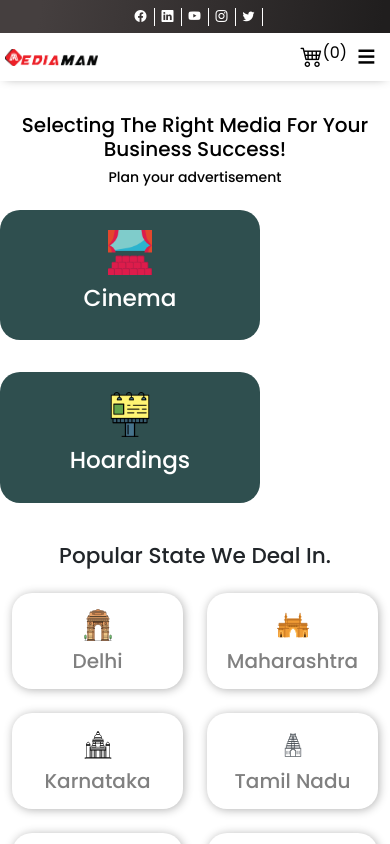
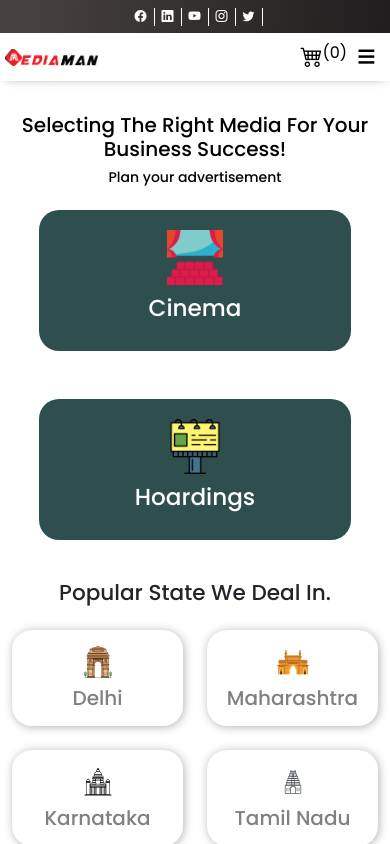
Before and after one commit to Mannumishra/MediaMan, a React (Create React App) app: page / in a window 390 px wide. Shown: the top 844 px of the page. Built offline with nearby package versions, Linux system fonts and the light colour scheme.

Commit message:
update blog and home page

```diff
--- a/src/Component/Blog/SingleBlogPage.jsx
+++ b/src/Component/Blog/SingleBlogPage.jsx
@@ -1,11 +1,23 @@
 import React, { useEffect, useState } from 'react';
 import axios from 'axios';
-import { useParams } from 'react-router-dom';
+import { Link, useParams } from 'react-router-dom';
 import './singleBlogPage.css';
 
 const SingleBlogPage = () => {
   const [blog, setBlog] = useState(null);
+  const [allBlog, setAllBlog] = useState([])
   const { _id } = useParams();  // Assuming you are using 'id' as a URL parameter
+
+  const fetchBlogs = async () => {
+    try {
+      const res = await axios.get("https://mediamanserver.onrender.com/api/blog");
+      if (res.status === 200) {
+        setAllBlog(res.data.data.reverse());
+      }
+    } catch (error) {
+      console.error(error);
+    }
+  };
 
   useEffect(() => {
     const fetchBlog = async () => {
@@ -19,13 +31,21 @@ const SingleBlogPage = () => {
       }
     };
     fetchBlog();
+    fetchBlogs();
   }, [_id]);
 
-  if (!blog) {
+  if (!blog || !allBlog) {
     return <div>Loading...</div>;
   }
 
   return (
+    <>
+      <section className="single-blog">
+        <div className="container">
+          <div className="row">
+
+            <div className="col-md-9">
+
               <div className="single-blog-container">
                 <div className="single-blog-image">
                   <img src={blog.image} alt={blog.blogName} />
@@ -36,6 +56,36 @@ const SingleBlogPage = () => {
                   <div className="blog-description" dangerouslySetInnerHTML={{ __html: blog.blogDescription }}></div>
                 </div>
               </div>
+
+            </div>
+
+            <div className="col-md-3">
+              <h4 className="mb-4 mt-2 " style={{ fontSize: '1.5rem' }}>
+                Latest Blogs
+              </h4>
+
+              {allBlog && allBlog.length > 0 ? (
+                allBlog.map((blog, index) => (
+                  <Link to={`/singleblog/${blog._id}`} key={index} className="sin row mb-3">
+                    <div className="col-4">
+                      <img src={blog.image} alt={blog.blogName} style={{ height: '70px' }} className="img-fluid" />
+                    </div>
+                    <div className="col-8 d-flex flex-column ">
+                      <h6 className="mb-1">{blog.blogName}</h6>
+                    </div>
+                  </Link>
+                ))
+              ) : (
+                <p>No more blogs available</p>
+              )}
+            </div>
+
+
+
+          </div>
+        </div>
+      </section>
+    </>
   );
 };
 
--- a/src/Component/Blog/singleBlogPage.css
+++ b/src/Component/Blog/singleBlogPage.css
@@ -79,3 +79,9 @@
       font-size: 0.9rem;
     }
   }
+
+ a.sin:hover {
+    display: flex;
+    text-decoration: none;
+    color: inherit;
+}
--- a/src/Component/HomeSlider/HomeSlider.jsx
+++ b/src/Component/HomeSlider/HomeSlider.jsx
@@ -65,17 +65,16 @@ function HomeSlider() {
       </div>
 
       <div className="workingcard">
-        <Link to={"/cinema"}>
-          <div class="card">
+
+        <Link to={"/cinema"} class="card">
           <div class="card-black card-content">
             <div className="mb-0">
               <img src={cinemaicon} width={"20%"} alt="" />
             </div>
             <h3>Cinema</h3>
           </div>
-          </div>
         </Link>
-        <Link to={"/hoarding"}>
+
         <Link to={"/outdoor-hoardings"}>
           <div class="card">
             <div class="card-black card-content">
@@ -85,7 +84,6 @@ function HomeSlider() {
               <h3>Hoardings</h3>
             </div>
           </div>
-          </Link>
         </Link>
       </div>
 
--- a/src/Component/HomeSlider/home.css
+++ b/src/Component/HomeSlider/home.css
@@ -58,8 +58,8 @@
   border-radius: 30px;
 }
 .card {
-  margin-top: calc(50vh - 250px);
-  width: 260px;
+  /* margin-top: calc(50vh - 250px); */
+  /* width: 260px; */
   border: none;
   border-radius: 20px;
   color: #808080;
@@ -120,9 +120,9 @@
 .workingcard {
   display: flex;
   justify-content: space-between;
-  max-width: 40%;
+  max-width: 45%;
   margin: auto;
-  /* margin-top: -2rem; */
+  gap: 1rem;
 }
 .input-group .form-control {
   border-right: 0;
@@ -193,7 +193,11 @@ input:focus {
   }
 
   .workingcard {
-    display: ruby;
+    display: flex;
+    align-items: center;
+    justify-content: center;
+    flex-direction: column;
+    max-width: 80%;
   }
   .card {
     max-width: 100%;
```
Lines whose indentation alone changed are shown as unchanged.
